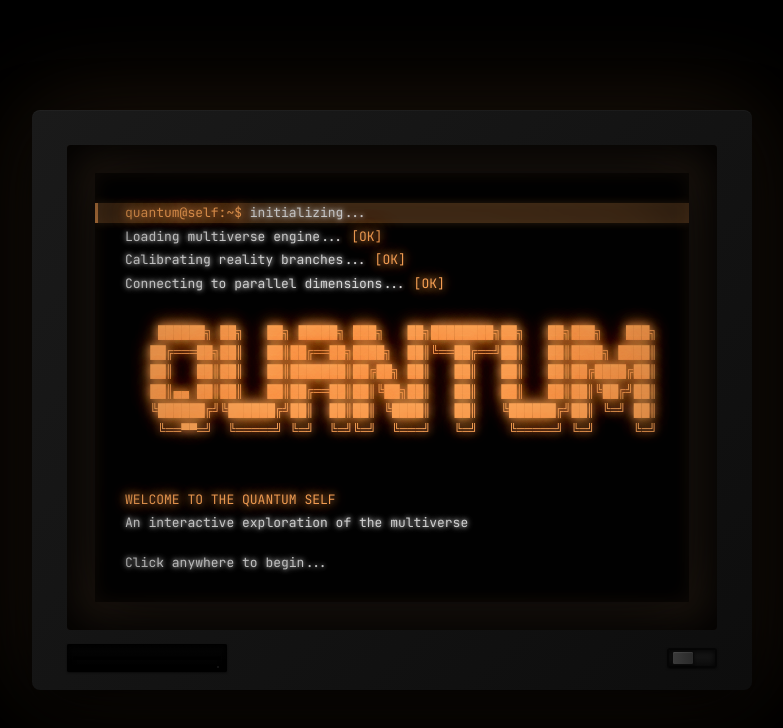
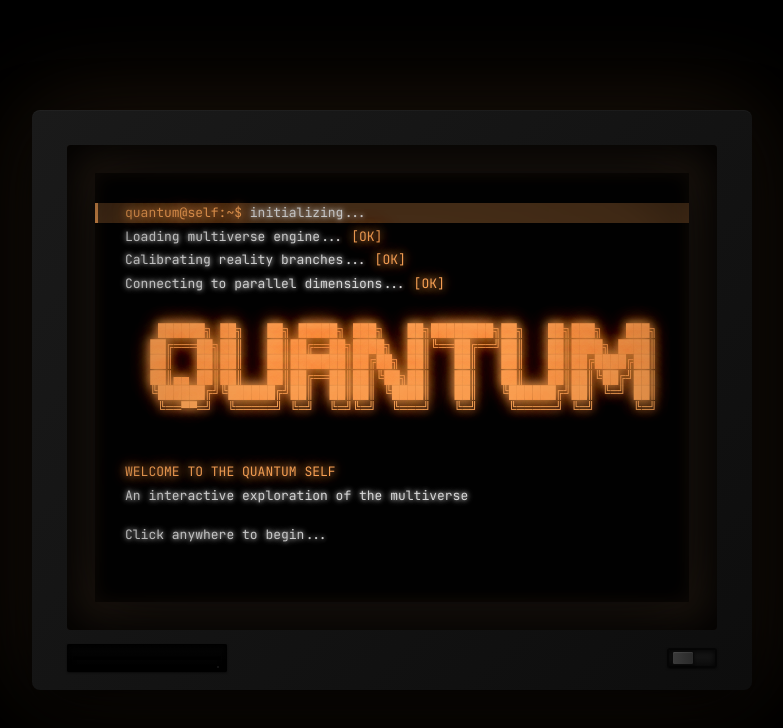
Before and after one commit to jps-wilson/quantum-self, a website built with Vite: page index.html in a window 1280 px wide. Shown: the whole page, without its empty margins (248-1031 px from the left). Built offline with nearby package versions, Linux system fonts and the light colour scheme.

Commit message:
Refactor terminal structure and styles: update HTML for better layout and add terminal highlight bar styles

```diff
--- a/src/main.js
+++ b/src/main.js
@@ -19,14 +19,16 @@ terminal.innerHTML = `
     Connecting to parallel dimensions... <span class="glow-amber">[OK]</span>
   </div>
 
-  <pre class="terminal-line glow-amber" style="margin: 30px 0; text-align: center;">
+  <div class="terminal-line" style="margin: 30px 0;">
+    <pre class="glow-amber" style="margin: 0; padding: 0; text-align: center; line-height: 1.2;">
     ██████╗ ██╗   ██╗ █████╗ ███╗   ██╗████████╗██╗   ██╗███╗   ███╗
    ██╔═══██╗██║   ██║██╔══██╗████╗  ██║╚══██╔══╝██║   ██║████╗ ████║
    ██║   ██║██║   ██║███████║██╔██╗ ██║   ██║   ██║   ██║██╔████╔██║
    ██║▄▄ ██║██║   ██║██╔══██║██║╚██╗██║   ██║   ██║   ██║██║╚██╔╝██║
    ╚██████╔╝╚██████╔╝██║  ██║██║ ╚████║   ██║   ╚██████╔╝██║ ╚═╝ ██║
     ╚══▀▀═╝  ╚═════╝ ╚═╝  ╚═╝╚═╝  ╚═══╝   ╚═╝    ╚═════╝ ╚═╝     ╚═╝
-  </pre>
+    </pre>
+  </div>
 
   <div class="terminal-line glow-amber">
     WELCOME TO THE QUANTUM SELF
--- a/src/style.css
+++ b/src/style.css
@@ -138,6 +138,30 @@ body {
 }
 
 /* ============================================
+              TERMINAL HIGHLIGHT BAR
+   ============================================ */
+.terminal-highlight-bar {
+  position: absolute;
+  left: 0;
+  right: 0;
+  height: 28px;
+  background: rgba(255, 166, 87, 0.3);
+  border-left: 3px solid #ffa657;
+  pointer-events: none;
+  z-index: 0;
+  display: none;
+  transition: top 0.15s ease-out;
+}
+
+.terminal-line pre,
+pre.terminal-line {
+  margin: 30px 0;
+  padding: 0;
+  line-height: 1.2;
+  display: block;
+}
+
+/* ============================================
         MONITOR CONTROLS (Bottom section)
    ============================================ */
 .monitor-controls {
@@ -254,26 +278,6 @@ body {
 }
 
 /* ============================================
-   TERMINAL HIGHLIGHT BAR
-   ============================================ */
-.terminal-highlight-bar {
-  position: absolute;
-  left: 0;
-  right: 0;
-  height: 28px; /* Will be set by JS */
-  background: rgba(255, 166, 87, 0.25);
-  border-left: 3px solid rgba(255, 166, 87, 0.8);
-  pointer-events: none;
-  z-index: 0;
-  display: none;
-  transition: top 0.15s ease-out;
-
-  box-shadow:
-    inset 0 0 20px rgba(255, 166, 87, 0.1),
-    0 0 10px rgba(255, 166, 87, 0.2);
-}
-
-/* ============================================
                 TERMINAL CONTENT
    ============================================ */
 .terminal-body {
```
